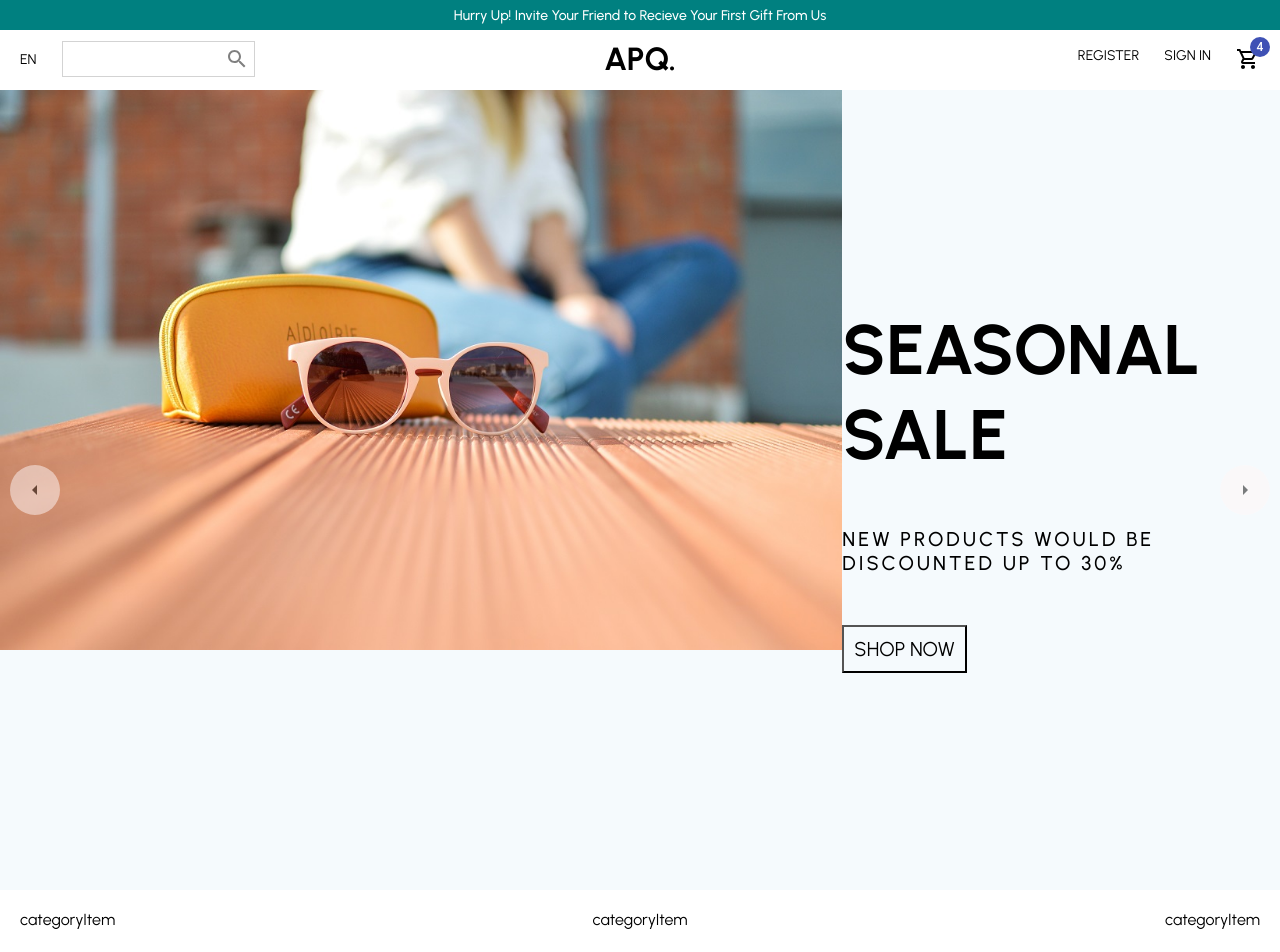
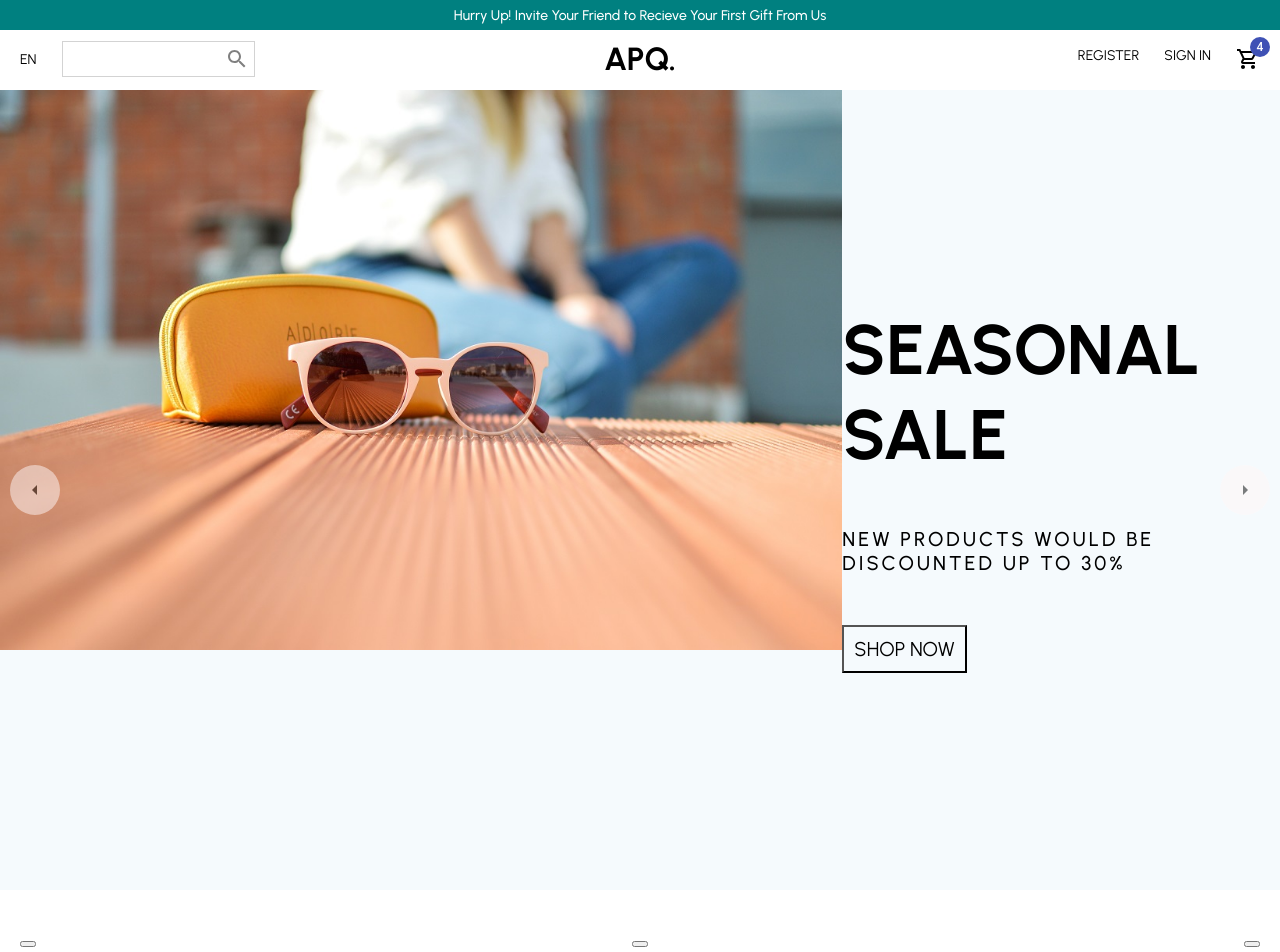
Before and after one commit to AliPooladmast/e-commerce, a React (Create React App) app: page / in a window 1280 px wide. Shown: the top 952 px of the page. Built offline with nearby package versions, Linux system fonts and the light colour scheme.

Commit message:
feat: add image and info section to category items

```diff
--- a/src/components/CategoryItem/CategoryItem.jsx
+++ b/src/components/CategoryItem/CategoryItem.jsx
@@ -1,7 +1,16 @@
 import React from "react";
+import style from "./CategoryItem.module.scss";
 
 const CategoryItem = () => {
-  return <div>categoryItem</div>;
+  return (
+    <div className={style.Container}>
+      <img className={style.Image} src="" alt="" />
+      <div className={style.Info}>
+        <h1></h1>
+        <button></button>
+      </div>
+    </div>
+  );
 };
 
 export default CategoryItem;
```
Also changed, not shown: src/components/CategoryItem/CategoryItem.module.scss (added).
